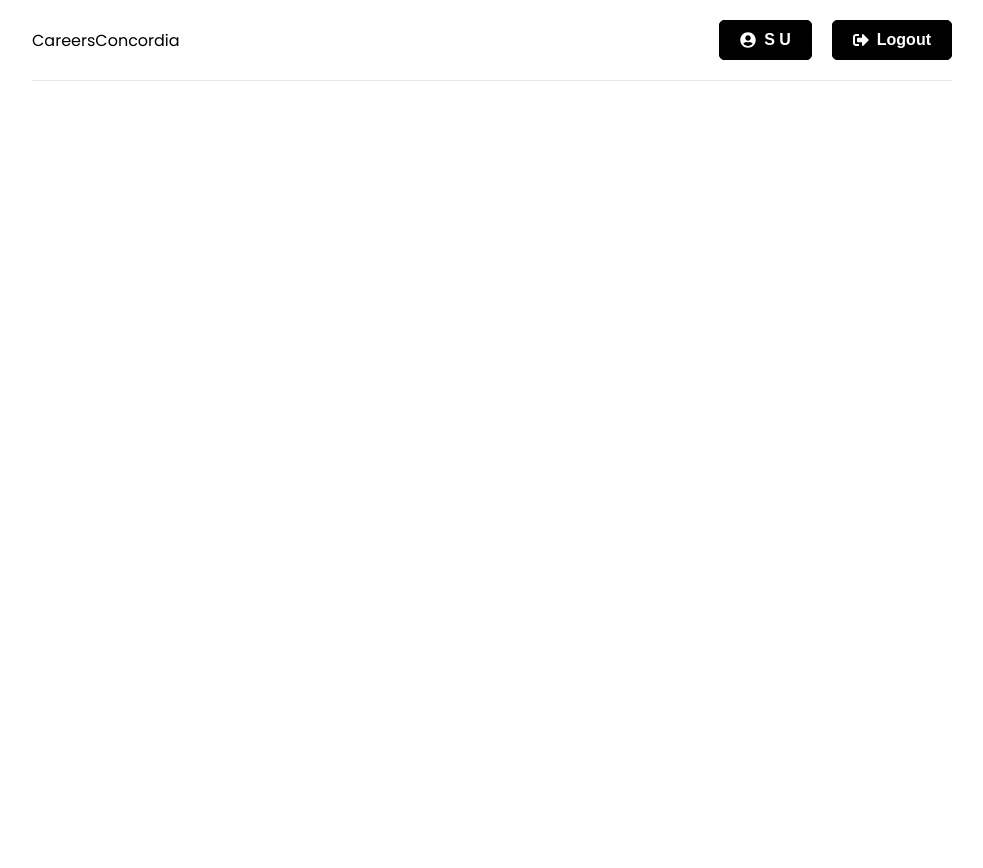
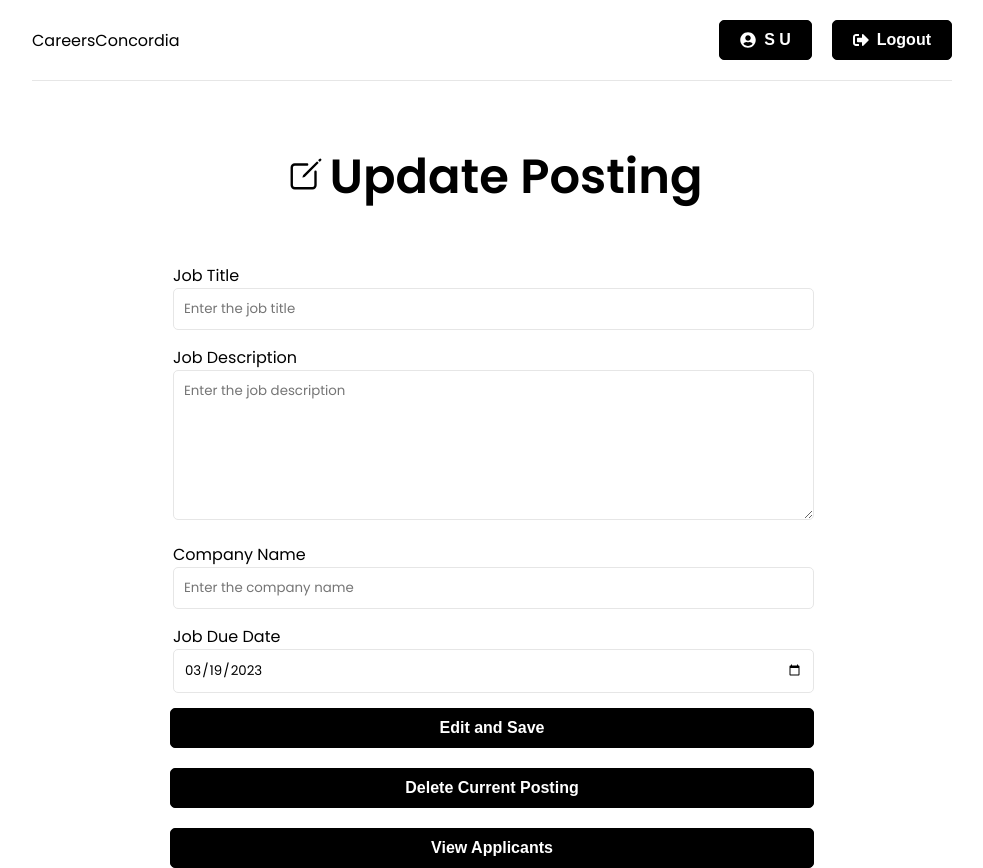
Before and after one commit to gevorgalaverdyan/Career-Service-Platform, a React (Create React App) app in the folder frontend/: page /manage-posting in a window 1280 px wide. Shown: the whole page, without its empty margins (148-1131 px from the left). Before the commit the page ends 800 px from the top, so only its background shows below. Built offline with nearby package versions, Linux system fonts and the light colour scheme; sample sign-in values are in the browser's storage.

Commit message:
additional routes and templates added for managing postings

```diff
--- a/frontend/src/App.tsx
+++ b/frontend/src/App.tsx
@@ -14,6 +14,7 @@
 import CreatePostings from './pages/CreatePostings';
 import UserApplications from './pages/UserApplications';
 import EmployeeJobPostings from './pages/EmployeeJobPostings';
+import ManagePostings from './pages/ManagePostings';
 
 function App() {
   return (
@@ -47,6 +48,11 @@
             <Route path={'/create-postings'} element={<PrivateRoute />}>
               <Route path={'/create-postings'} element={<CreatePostings />} />
             </Route>
+
+            <Route path={'/manage-posting'} element={<PrivateRoute />}>
+              <Route path={'/manage-posting'} element={<ManagePostings />} />
+            </Route>
+
             <Route path={'/user-applications'} element={<PrivateRoute />}>
               <Route path={'/user-applications'} element={<UserApplications />} />
             </Route>
--- /dev/null
+++ b/frontend/src/pages/ManagePostings.tsx
@@ -0,0 +1,152 @@
+import React, { useEffect, useState } from 'react';
+import './styles/JobPostingStyles.css';
+import { useSelector, useDispatch } from 'react-redux';
+import { useNavigate } from 'react-router-dom';
+import Spinner from '../components/Spinner';
+import { toast } from 'react-toastify';
+import { IoCreateOutline } from 'react-icons/io5';
+import { Job } from '../common/types';
+import { createJob, reset } from '../features/jobs/jobsSlice';
+
+function ManagePostings() {
+    const [formData, setFormData] = useState<Job>({
+        title: '',
+        description: '',
+        company: '',
+        deadline: formatDate(new Date()),
+    });
+
+    const { title, description, company, deadline } = formData;
+
+    const { isSuccess, isLoading, isError, message } = useSelector(
+    (state: any) => state.jobs
+    );
+
+    const dispatch: any = useDispatch();
+    const navigate = useNavigate();
+
+    const onChange = (e: any) => {
+        setFormData((prevState) => ({
+        ...prevState,
+        [e.target.name]: e.target.value,
+        }));
+    };
+
+    useEffect(() => {
+        if (isError) {
+        toast.error(message);
+        }
+
+        if (isSuccess) {
+        dispatch(reset());
+        navigate('/');
+        }
+
+        dispatch(reset());
+    }, [isError, message, isSuccess, navigate, dispatch]);
+
+    const onSubmit = (e: any) => {
+        e.preventDefault();
+
+        if (!title || !description || !company || !deadline) {
+        toast.error('Missing Data');
+        } else {
+        dispatch(createJob(formData))
+            .then(() => {
+            navigate('/');
+            toast.success('New Job created!');
+            })
+            .catch(toast.error);
+        }
+    };
+
+    if (isLoading) {
+        return <Spinner />;
+    }
+
+    return (
+        <>
+        <section className='heading'>
+            <h1>
+            <IoCreateOutline style={{ paddingTop: '10px' }} />
+            Update Posting
+            </h1>
+        </section>
+
+        <section className='form'>
+            <form onSubmit={onSubmit}>
+            <div className='form-group'>
+                <label htmlFor='job_title'>
+                Job Title
+                <input
+                    type='text'
+                    name='title'
+                    className='form-control'
+                    id='job_title'
+                    placeholder='Enter the job title'
+                    value={title}
+                    onChange={onChange}
+                    required
+                />
+                </label>
+                <label htmlFor='job_description'>
+                Job Description
+                <textarea
+                    style={{ height: 150 }}
+                    className='Text-area'
+                    placeholder='Enter the job description'
+                    value={description}
+                    onChange={onChange}
+                    name='description'
+                />
+                </label>
+                <label htmlFor='company_name'>
+                Company Name
+                <input
+                    type='text'
+                    className='form-control'
+                    id='company_name'
+                    placeholder='Enter the company name'
+                    name='company'
+                    value={company}
+                    onChange={onChange}
+                    required
+                />
+                </label>
+                <label htmlFor='job_duedate'>
+                Job Due Date
+                <input
+                    type='date'
+                    className='form-control'
+                    min='2022-01-01'
+                    max='2024-12-31'
+                    value={deadline}
+                    onChange={onChange}
+                    id='job_duedate'
+                    name='deadline'
+                    required
+                />
+                </label>
+                <button className='btn btn-block'>Edit and Save</button>
+                <button className='btn btn-block' >Delete Current Posting</button>
+                <button  className='btn btn-block'>View Applicants</button>
+            </div>
+            </form>
+        </section>
+        </>
+    );
+}
+
+function formatDate(date: Date) {
+  var d = new Date(date),
+    month = '' + (d.getMonth() + 1),
+    day = '' + d.getDate(),
+    year = d.getFullYear();
+
+  if (month.length < 2) month = '0' + month;
+  if (day.length < 2) day = '0' + day;
+
+  return [year, month, day].join('-');
+}
+
+export default ManagePostings;
```
